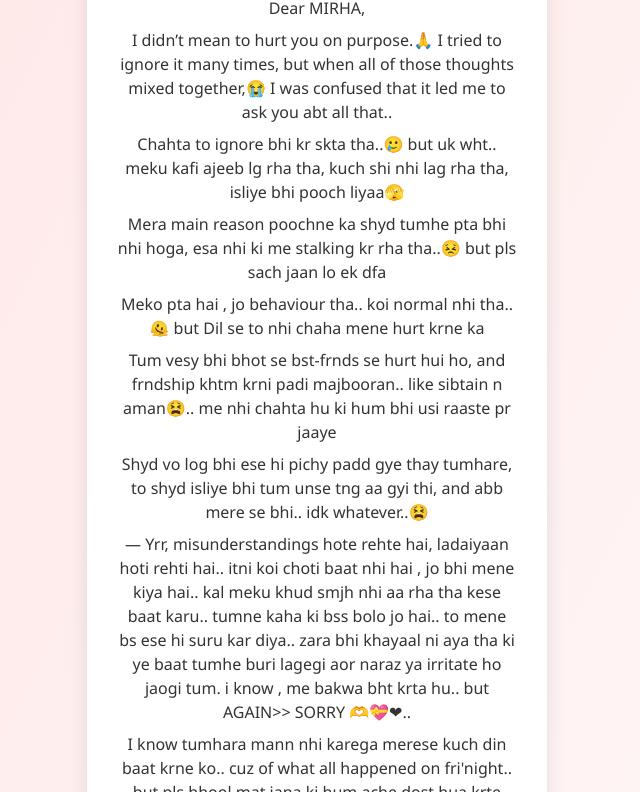
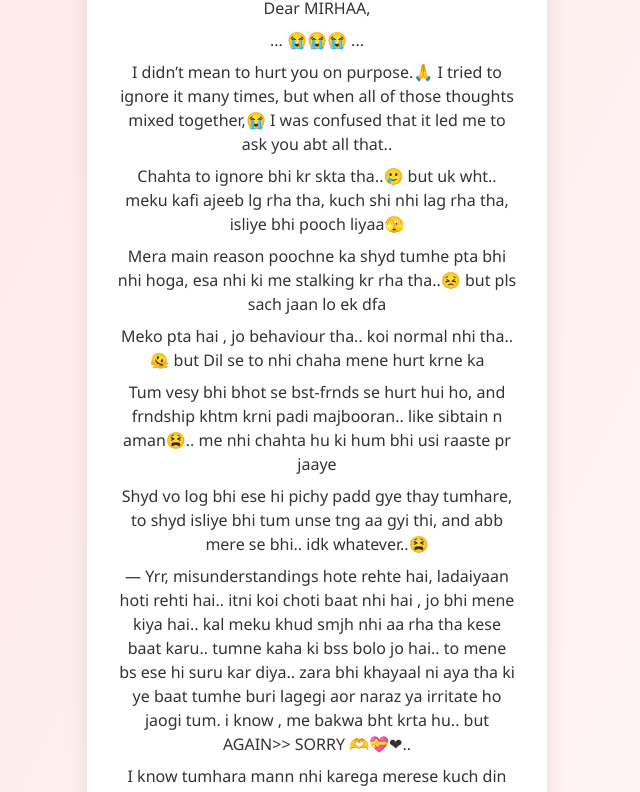
Before and after one commit to mdmustafa-ali/Please, a plain HTML site: page index.html in a window 1280 px wide. Shown: the part 148-940 px from the top of the page, without its empty margins (323-963 px from the left). Drawn offline with Linux system fonts and the light colour scheme.

Commit message:
Update index.html

```diff
--- a/index.html
+++ b/index.html
@@ -3,14 +3,15 @@
 <head>
   <meta charset="UTF-8">
   <meta name="viewport" content="width=device-width, initial-scale=1">
-  <title>I'm Sorry 💔</title>
+  <title>HOIII</title>
   <link rel="stylesheet" href="style.css">
 </head>
 <body>
   <div class="container">
     <div class="card">
       <h1>I'm Sorry 😔😫😭</h1>
-      <p id="toText">Dear <span id="toName">MIRHA</span>,</p>
+      <p id="toText">Dear <span id="toName">MIRHAA</span>,</p>
+      <p id="messageText">... 😭😭😭 ... </p>
       <p id="messageText">I didn’t mean to hurt you on purpose.🙏 I tried to ignore it many times, but when all of those thoughts mixed together,😭 I was confused that it led me to ask you abt all that..</p>
       <p id="messageText">Chahta to ignore bhi kr skta tha..🥲 but uk wht.. meku kafi ajeeb lg rha tha, kuch shi nhi lag rha tha, isliye bhi pooch liyaa🫣</p>
       <p id="messageText">Mera main reason poochne ka shyd tumhe pta bhi nhi hoga, esa nhi ki me stalking kr rha tha..😣 but pls sach jaan lo ek dfa</p>
```
